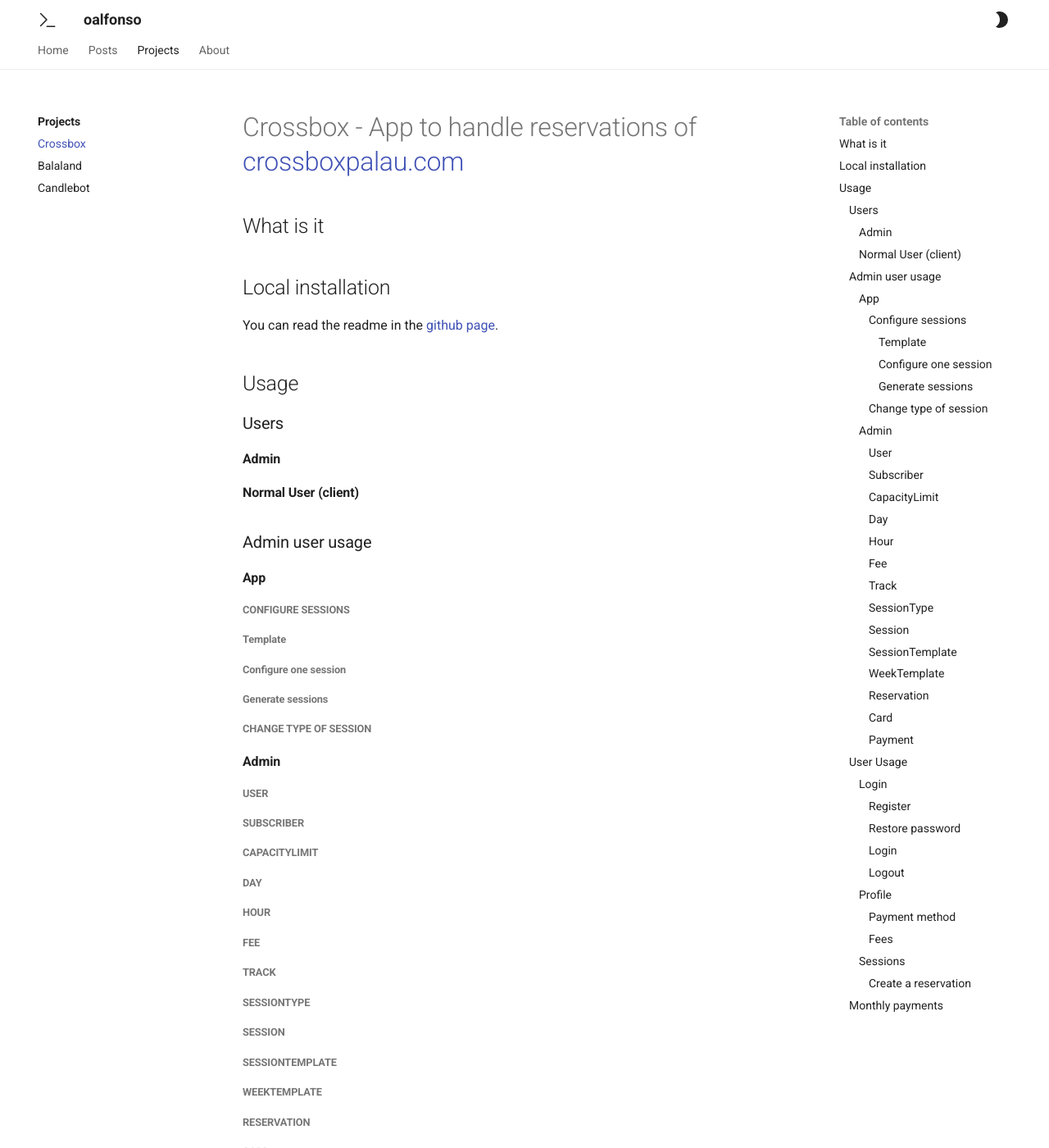
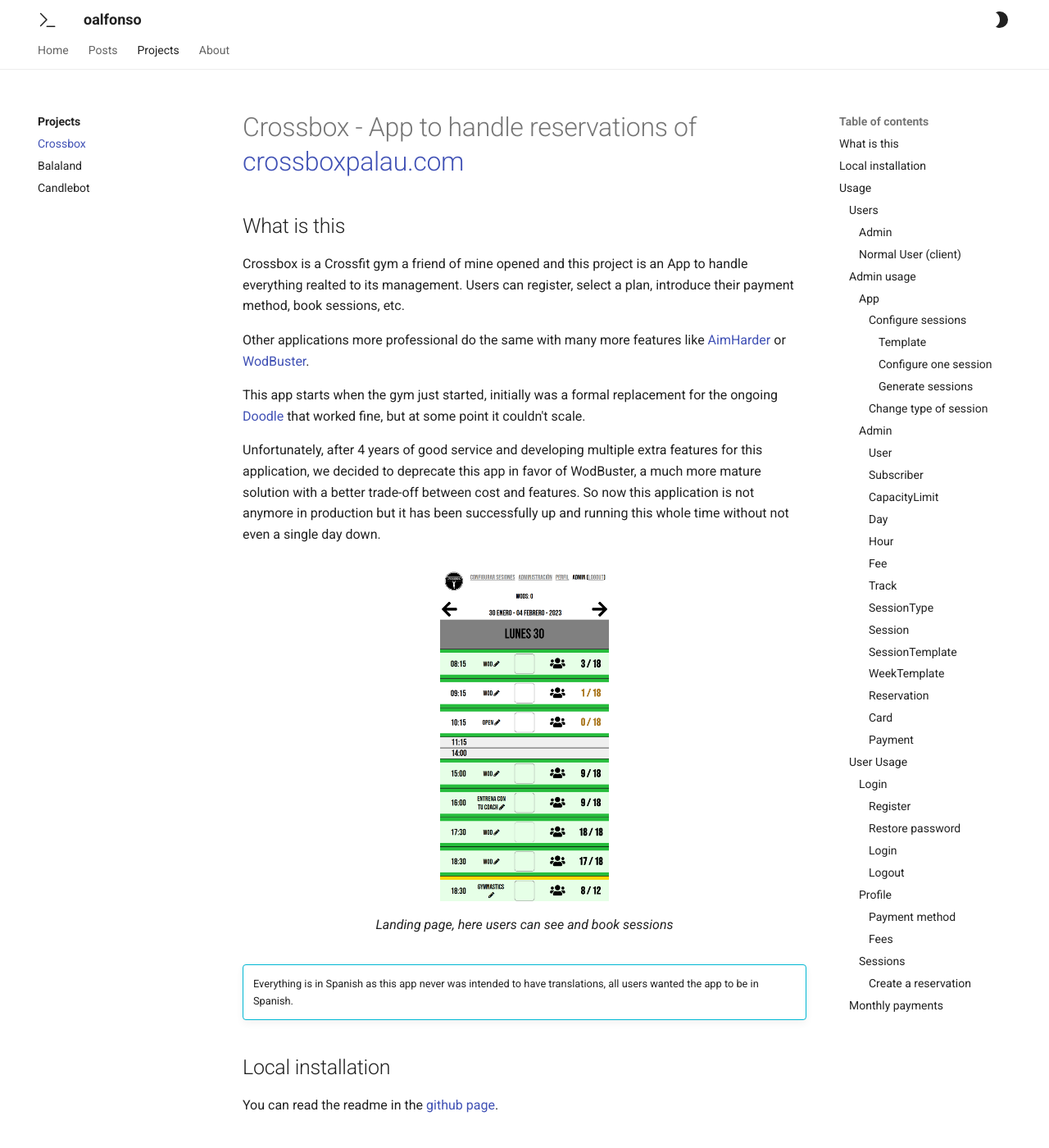
Before and after one commit to oalfonso-o/mkdocs, an MkDocs documentation site: the page built from docs/projects/crossbox.md, in a window 1280 px wide and 1400 px high. Shown: the whole window at 82% size. Built offline with MkDocs 1.6.1 and Material for MkDocs 9.7.7, drawn with Linux system fonts in a browser that asks for light colours; some of the changed text lies outside the part shown.

Commit message:
Start filling the points of Crossbox index

```diff
--- a/docs/projects/crossbox.md
+++ b/docs/projects/crossbox.md
@@ -1,7 +1,24 @@
 # Crossbox - App to handle reservations of [crossboxpalau.com](https://www.crossboxpalau.com)
 
 
-## What is it
+## What is this
+Crossbox is a Crossfit gym a friend of mine opened and this project is an App to handle everything realted to its management.
+Users can register, select a plan, introduce their payment method, book sessions, etc.
+
+Other applications more professional do the same with many more features like [AimHarder](https://aimharder.com/?lang=en) or [WodBuster](https://wodbuster.com/).
+
+This app starts when the gym just started, initially was a formal replacement for the ongoing [Doodle](https://doodle.com/en/) that worked fine, but at some point it couldn't scale.
+
+Unfortunately, after 4 years of good service and developing multiple extra features for this application, we decided to deprecate this app in favor of WodBuster, a much more mature solution with a better trade-off between cost and features. So now this application is not anymore in production but it has been successfully up and running this whole time without not even a single day down.
+
+<figure markdown>
+  ![Landing page](../assets/crossbox_landing.png){: .center loading=lazy width=30% }
+  <figcaption>Landing page, here users can see and book sessions</figcaption>
+</figure>
+
+!!! info ""
+
+    Everything is in Spanish as this app never was intended to have translations, all users wanted the app to be in Spanish.
 
 ## Local installation
 
@@ -10,15 +27,48 @@ You can read the readme in the [github page](https://github.com/oalfonso-o/cross
 ## Usage
 ### Users
 #### Admin
+Admins are Django admin users who can access everything, define the week session templates, the price of the sessions, etc. Manage everything, like a typical admin, nothing special.
+
 #### Normal User (client)
-### Admin user usage
+This is what you have when you register as a new client.
+
+### Admin usage
 #### App
+In order to facilitate the creation of sessions with the different conditions that a session can have, there are multiple models and view that are implemented to make this weekly process a bit more smooth and fast.
 ##### Configure sessions
+The main idea here was to generate templates with all the sessions for a week and then being able to apply these templates to the upcoming weeks ondemand, because with pandemic and other factors there was a need to changing the sessions from one week to the other.
 ###### Template
+First we have to create a template from the Admin page, in the Week Template view. In the admin page we will see it empty and now we have to go to the view of the app to configure it.
 ###### Configure one session
+At the top of the landing page we can see a button called "Configure Sessions", we click there and then we have our week view with a selector of week templates. We pick our template and then we are free to start configuring it.
+
+<figure markdown>
+  ![Configure Sessions view](../assets/crossbox_conf_sessions.png){: .center loading=lazy width=30% }
+  <figcaption>Configure Sessions view</figcaption>
+</figure>
+
+Here we can configure sessions by each day/hour that we have created in our Admin page. If you can't see any day/hour you need to go to the admin page and create the days/hours that the gym is going to offer sessions.
+
+If we focus on one session we see this:
+![Single session](../assets/crossbox_conf_sessions_one_session.png){: .center loading=lazy width=30% }
+A session has:
+
+- Day: this can't be selected, the sessions are generated by the permutation of days/hours
+- Hour: the same as Day
+- Active: We can activate or deactivate those sessions that we want to create with this template. It's controlled with the little check (*:material-check:*) at the bottom. When active it passes to be  <span style="color:#0fd90f">**green**</span> and the cell changes it's color to <span style="background-color:blanchedalmond">blanchedalmond</span>
+- Mornings Discount: it's that checkbox with a dollar emoji (:material-currency-usd:). This is used to flag those sessions that belong to the "morning users plan". They pay a bit less monthly but they can't go to the afternoon sessions, only the ones in the morning which are less crowded.
+- Session type: It's where it says "WOD", sessions can have different types of trainings and that's informed to the users with this field.
+- Session capactiy: The minimum and maximum amount of users registered for that session. Less than that number means that session is not going to be done, and once reached the limit nobody else can join. The upper limit doesn't need to be explained but the bottom limit is to avoid doing sessions for not enough people that doesn't generate enough profit.
+
 ###### Generate sessions
 ##### Change type of session
 #### Admin
+Django admin view:
+<figure markdown>
+  ![Admin view](../assets/crossbox_admin.png){: .center loading=lazy width=30% }
+  <figcaption>Admin view</figcaption>
+</figure>
+
 ##### User
 ##### Subscriber
 ##### CapacityLimit
--- a/docs/stylesheets/extra.css
+++ b/docs/stylesheets/extra.css
@@ -31,3 +31,8 @@
 }
 red { color: Red }
 green { color: Green }
+
+.center {
+    display: block;
+    margin: 0 auto;
+}
--- a/mkdocs.yml
+++ b/mkdocs.yml
@@ -84,6 +84,9 @@ markdown_extensions:
         - name: mermaid
           class: mermaid
           format: !!python/name:pymdownx.superfences.fence_code_format
+  - pymdownx.emoji:
+      emoji_index: !!python/name:materialx.emoji.twemoji
+      emoji_generator: !!python/name:materialx.emoji.to_svg
 extra:
   social:
     - icon: octicons/mail-24
```
Also changed, not shown: docs/assets/crossbox_admin.png (added), docs/assets/crossbox_conf_sessions.png (added), docs/assets/crossbox_conf_sessions_one_session.png (added), docs/assets/crossbox_landing.png (added).
